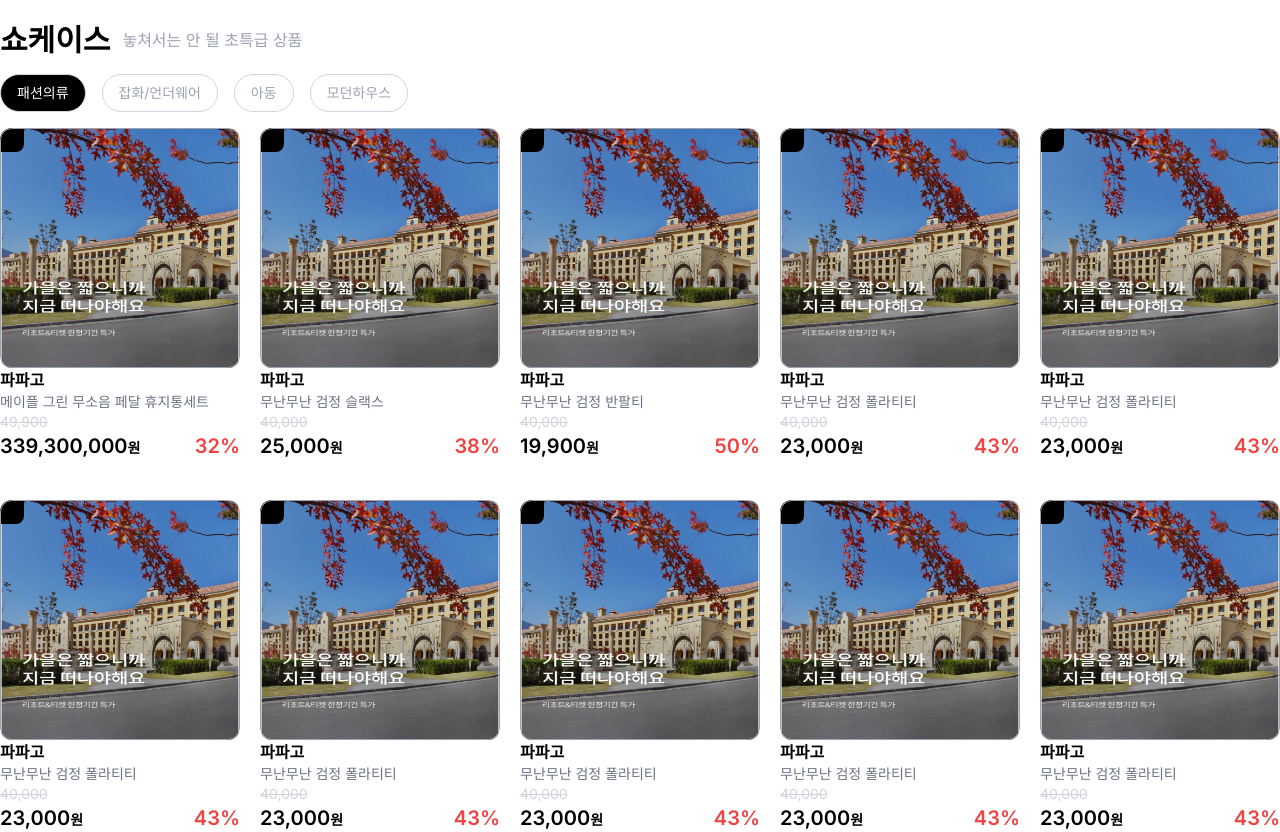
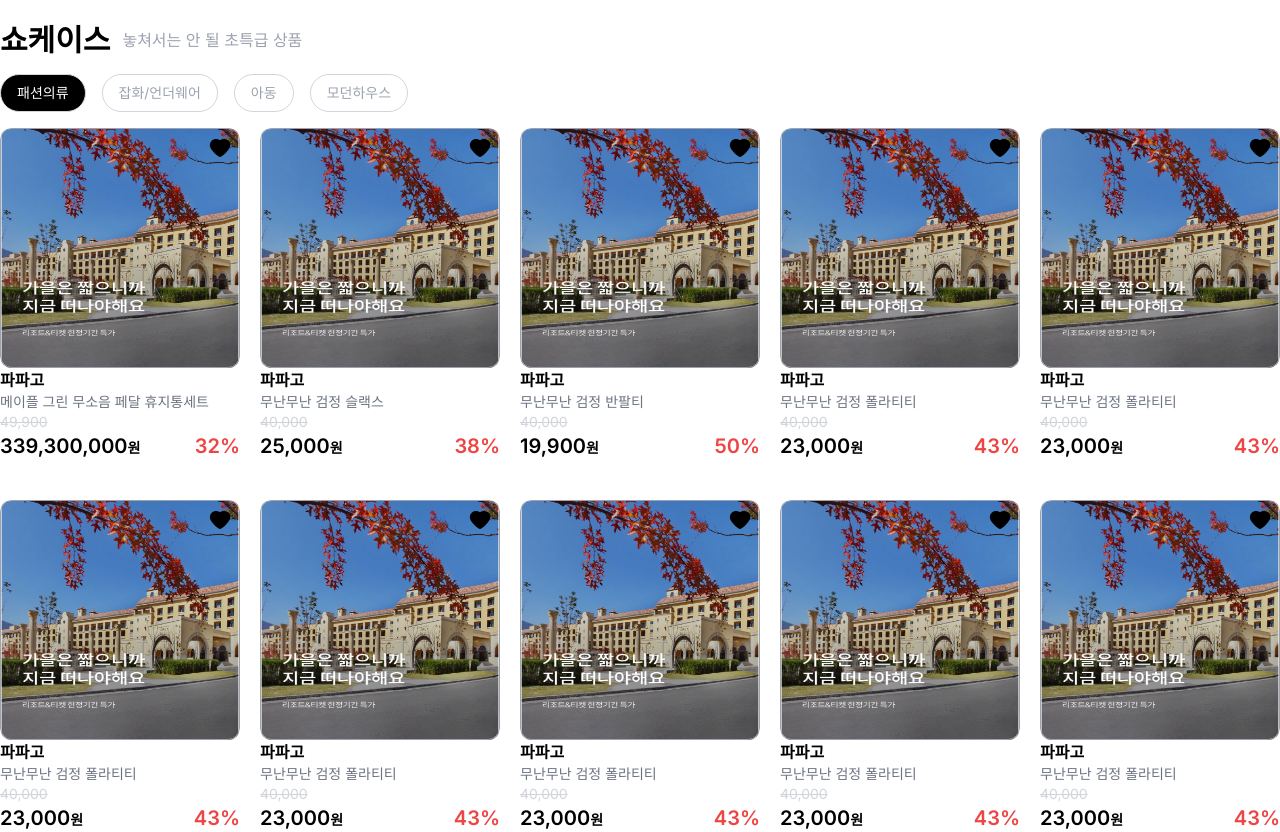
Before and after one commit to SeungYn/emmerce-web, a Next.js app in the folder front/: page / in a window 1280 px wide. Shown: the part 1240-2072 px from the top of the page. Built offline with nearby package versions, Linux system fonts and the light colour scheme.

Commit message:
feat: MainItem 컴포넌트 하트 아이콘 추가

```diff
--- /dev/null
+++ b/front/src/components/common/icons/HeartIcon.tsx
@@ -0,0 +1,6 @@
+'use clinet';
+import { AiFillHeart } from 'react-icons/ai';
+
+export default function HeartIcon({ className }: { className?: string }) {
+  return <AiFillHeart className={className} />;
+}
--- a/front/src/components/common/listitem/MainItem/MainItem.tsx
+++ b/front/src/components/common/listitem/MainItem/MainItem.tsx
@@ -1,4 +1,5 @@
 import Image from 'next/image';
+import HeartIcon from '../../icons/HeartIcon';
 
 type Props = {
   item: TemporaryItemType;
@@ -21,11 +22,14 @@
   const isDiscount = discountRate > 0;
 
   return (
-    <div>
+    <div className='relative'>
+      <div onClick={() => console.log('div')}>
         <div className='relative shrink-0 rounded-xl w-[240px] overflow-hidden after:content-[""] after:absolute after:inset-0 after:border after:border-gray-400 after:rounded-xl after:z-10'>
+          {rank && (
             <div className='absolute p-1 w-6 h-6 bg-black text-white flex justify-center items-center text-xs  rounded-br-lg'>
               {rank}
             </div>
+          )}
           <Image
             src='/assets/slide/1.png'
             width={240}
@@ -59,6 +63,14 @@
           )}
         </div>
       </div>
+      {/* 유저 정보로 좋아요 여부 필요 */}
+      <button
+        className='absolute right-2 top-2 z-10'
+        onClick={() => console.log('button')}
+      >
+        <HeartIcon className='w-6 h-6' />
+      </button>
+    </div>
   );
 }
 
--- a/front/src/components/home/BrandIconList/BrandIconList.tsx
+++ b/front/src/components/home/BrandIconList/BrandIconList.tsx
@@ -2,8 +2,8 @@
 
 export default function BrandIconList() {
   return (
-    <section className='max-w-screen-xl mx-auto mt-6'>
-      <ul className='w-full flex justify-between'>
+    <section className='max-w-screen-xl w-[1280px] mx-auto mt-6'>
+      <ul className='w-full flex justify-between flex-shrink-0'>
         <li className='flex flex-col items-center justify-center'>
           <Image
             src='/assets/brand-icon/kidikidi-icon.jpeg'
```
Lines whose indentation alone changed are shown as unchanged.
